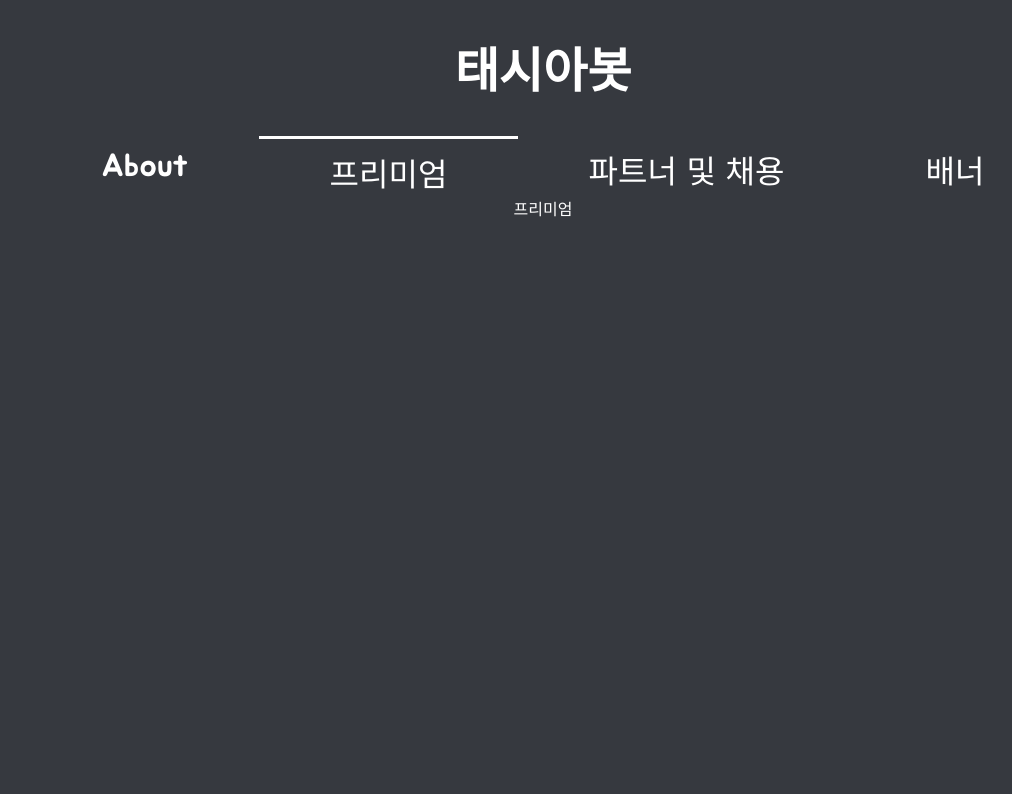
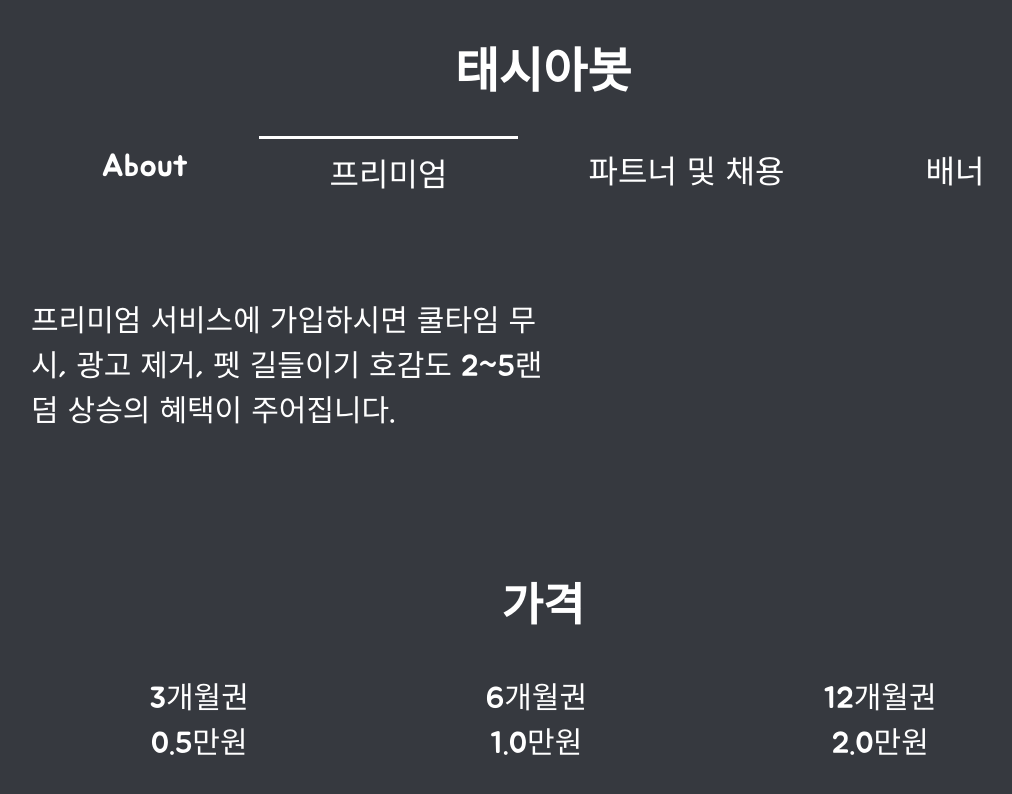
Before and after one commit to paring-chan/taesia-web, a React (Create React App) app: page /premium in a window 1280 px wide. Shown: the top 794 px of the page, without its empty margins (97-1109 px from the left). Built offline with nearby package versions, Linux system fonts and the light colour scheme.

Commit message:
feat: premium page

```diff
--- a/src/views/Premium.tsx
+++ b/src/views/Premium.tsx
@@ -1,10 +1,139 @@
 import React, {Component} from 'react';
+import {gsap} from "gsap";
+import ScrollTrigger from "gsap/ScrollTrigger";
+import styled from "styled-components";
+
+const PricingContainer = styled.div`
+  display: flex;
+  flex-direction: row;
+
+  div {
+    flex-grow: 1;
+    display: inline-flex;
+    flex-direction: column;
+    justify-content: center;
+    p {
+      text-align: center;
+      margin: 0;
+    }
+  }
+`
 
 class Premium extends Component {
+    ref = {
+        sec1: React.createRef<HTMLDivElement>(),
+        sec2: React.createRef<HTMLDivElement>(),
+        sec3: React.createRef<HTMLDivElement>(),
+        sec4: React.createRef<HTMLDivElement>(),
+        sec5: React.createRef<HTMLDivElement>(),
+        container: React.createRef<HTMLDivElement>()
+    }
+
+    enter(elem: Element, position: string) {
+        gsap.fromTo(elem, {
+            ...(
+                position === 'left' || position === 'right' ? {
+                    x: 200 * (position === 'right' ? -1 : 1)
+                } : {
+                    y: -100
+                }
+            ),
+            opacity: 0,
+        }, {
+            x: 0,
+            y: 0,
+            opacity: 1,
+            duration: 1
+        })
+    }
+
+    leave(elem: Element, position: string) {
+        gsap.fromTo(elem, {
+            x: 0,
+            y: 0,
+            opacity: 1,
+        }, {
+            ...(
+                position === 'left' || position === 'right' ? {
+                    x: 200 * (position === 'right' ? -1 : 1)
+                } : position === 'bottom' ? {
+                    y: -100
+                } : {}
+            ),
+            opacity: 0,
+            duration: 1
+        })
+    }
+
+    trigger(elem: Element, position = 'left') {
+        ScrollTrigger.create({
+            trigger: elem,
+            onEnter: () => {
+                this.enter(elem, position)
+            },
+            onLeave: () => {
+                this.leave(elem, position)
+            },
+            onEnterBack: () => {
+                this.enter(elem, position)
+            },
+            onLeaveBack: () => {
+                this.leave(elem, position)
+            }
+        })
+    }
+
+    componentDidMount() {
+        this.trigger(this.ref.sec1.current!)
+        this.trigger(this.ref.sec2.current!, 'right')
+        this.trigger(this.ref.sec3.current!, 'bottom')
+    }
+
     render() {
         return (
-            <div>
-                프리미엄
+            <div ref={this.ref.container} style={{
+                display: 'flex',
+                flexDirection: 'column'
+            }}>
+                <div ref={this.ref.sec1} style={{
+                    fontSize: 30,
+                    marginTop: 100,
+                    width: '50%'
+                }}>
+                    프리미엄 서비스에 가입하시면 쿨타임 무시, 광고 제거, 펫 길들이기 호감도 2~5랜덤 상승의 혜택이 주어집니다.
+                </div>
+                <div ref={this.ref.sec2} style={{
+                    fontSize: 30,
+                    marginTop: 100,
+                    width: '100%',
+                }}>
+                    <h2 style={{
+                        textAlign: 'center'
+                    }}>가격</h2>
+                    <PricingContainer>
+                        <div>
+                            <p>3개월권</p>
+                            <p>0.5만원</p>
+                        </div>
+                        <div>
+                            <p>6개월권</p>
+                            <p>1.0만원</p>
+                        </div>
+                        <div>
+                            <p>12개월권</p>
+                            <p>2.0만원</p>
+                        </div>
+                    </PricingContainer>
+                </div>
+                <div ref={this.ref.sec3} style={{
+                    fontSize: 30,
+                    marginTop: 100,
+                    width: '50%',
+                    marginLeft: '50%'
+                }}>
+                    <p>모든 금액은 봇운영에 사용될예정이며, 이와 개별적으로 후원도 받고있습니다.</p>
+                    <p>이 또한 <span>가위#1111</span>로 DM부탁드립니다.</p>
+                </div>
             </div>
         );
     }
```
Also changed, not shown: 1 other file (tests, documents, lock files or other folders).
